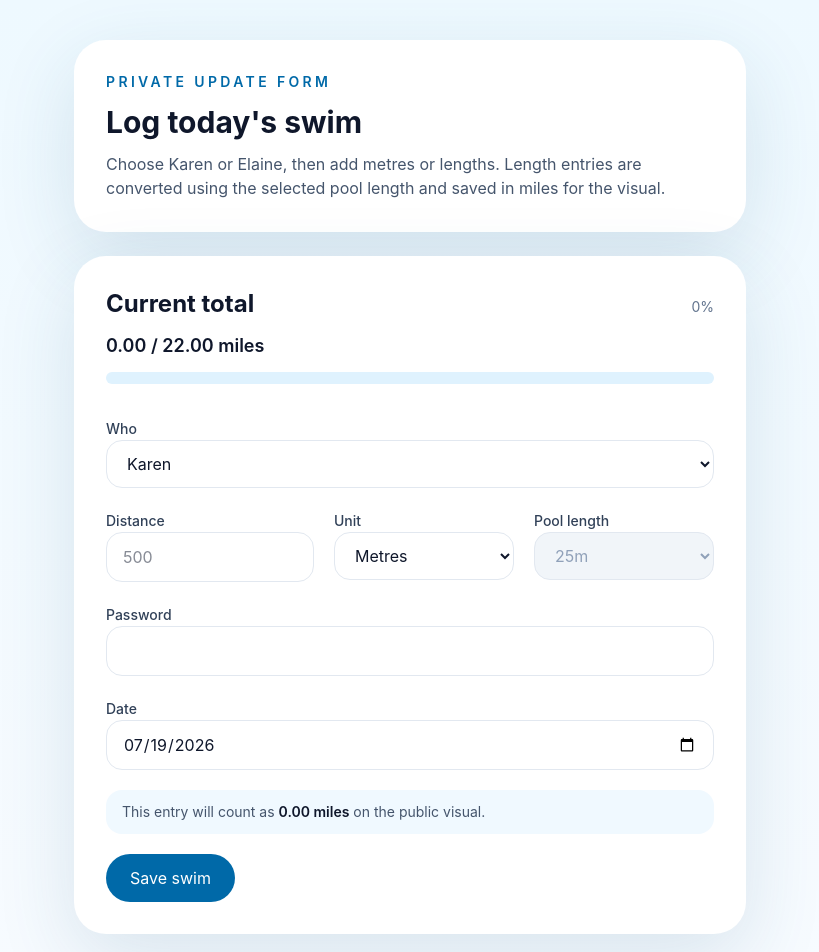
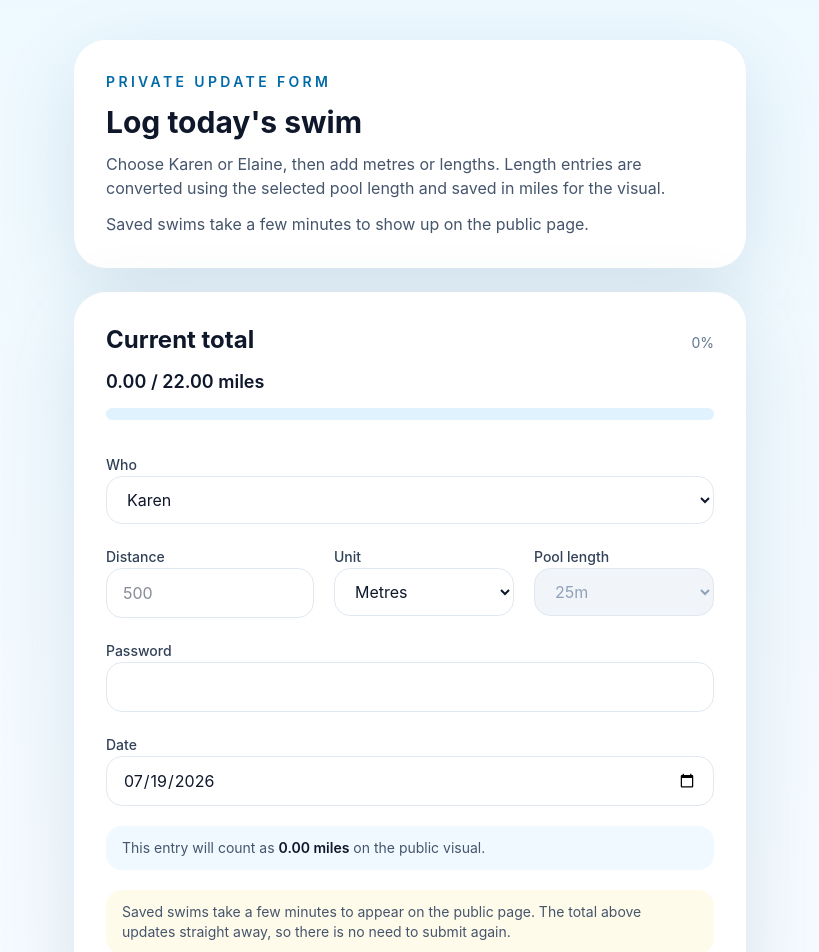
Before and after one commit to JamieMBright/charity-swim, a Next.js app: page /form in a window 1280 px wide. Shown: the top 952 px of the page, without its empty margins (230-1049 px from the left). Built offline with nearby package versions, Linux system fonts and the light colour scheme; no server answers.

Commit message:
Note the publish delay on the form and document secret setup

```diff
--- a/app/form/page.tsx
+++ b/app/form/page.tsx
@@ -34,6 +34,9 @@ export default async function UpdatePage() {
             Choose Karen or Elaine, then add metres or lengths. Length entries are
             converted using the selected pool length and saved in miles for the visual.
           </p>
+          <p className="mt-3 text-slate-600">
+            Saved swims take a few minutes to show up on the public page.
+          </p>
         </section>
 
         <UpdateForm
--- a/components/update-form.tsx
+++ b/components/update-form.tsx
@@ -89,7 +89,7 @@ export function UpdateForm({
 
       setDistance("");
       setMessage(
-        `Saved ${capitalize(swimmer)}'s ${numericDistance} ${unit} for ${date}. Total progress is now ${formatMiles(Number.isFinite(nextTotal) ? nextTotal : currentTotal)} miles. The public page updates within about a minute.`,
+        `Saved ${capitalize(swimmer)}'s ${numericDistance} ${unit} for ${date}. Total progress is now ${formatMiles(Number.isFinite(nextTotal) ? nextTotal : currentTotal)} miles. It will take a few minutes to show up on the public page.`,
       );
     } catch {
       setErrorMessage("The swim could not be saved. Please try again.");
@@ -194,6 +194,11 @@ export function UpdateForm({
           This entry will count as <span className="font-semibold text-slate-900">{formatMiles(convertedMiles)} miles</span> on the public visual.
         </p>
 
+        <p className="rounded-2xl bg-amber-50 px-4 py-3 text-sm text-slate-600">
+          Saved swims take a few minutes to appear on the public page. The total
+          above updates straight away, so there is no need to submit again.
+        </p>
+
         <button
           type="submit"
           disabled={isSubmitting}
```
Also changed, not shown: 1 other file (tests, documents, lock files or other folders).
